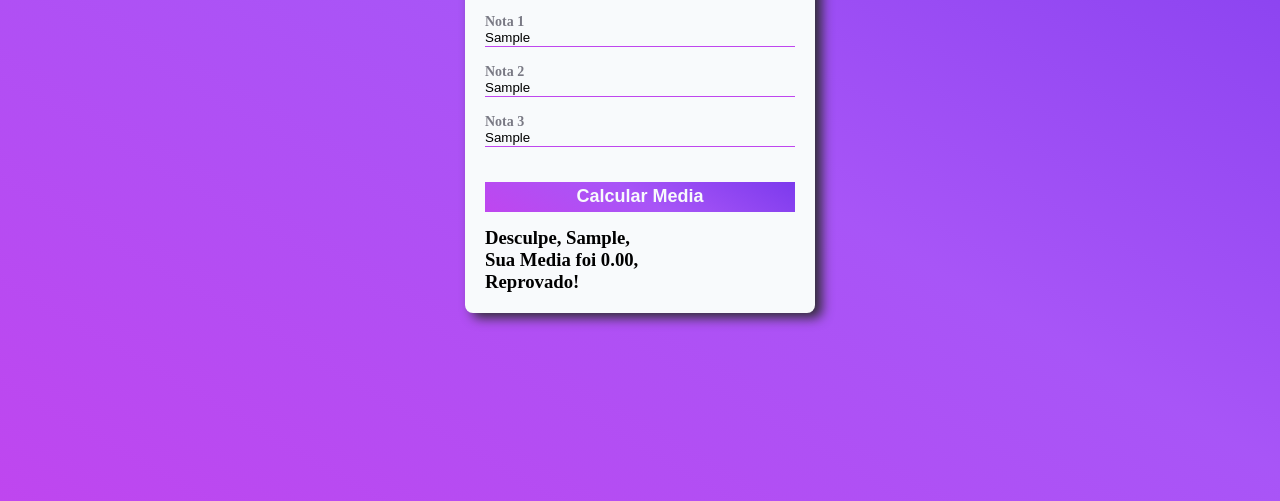
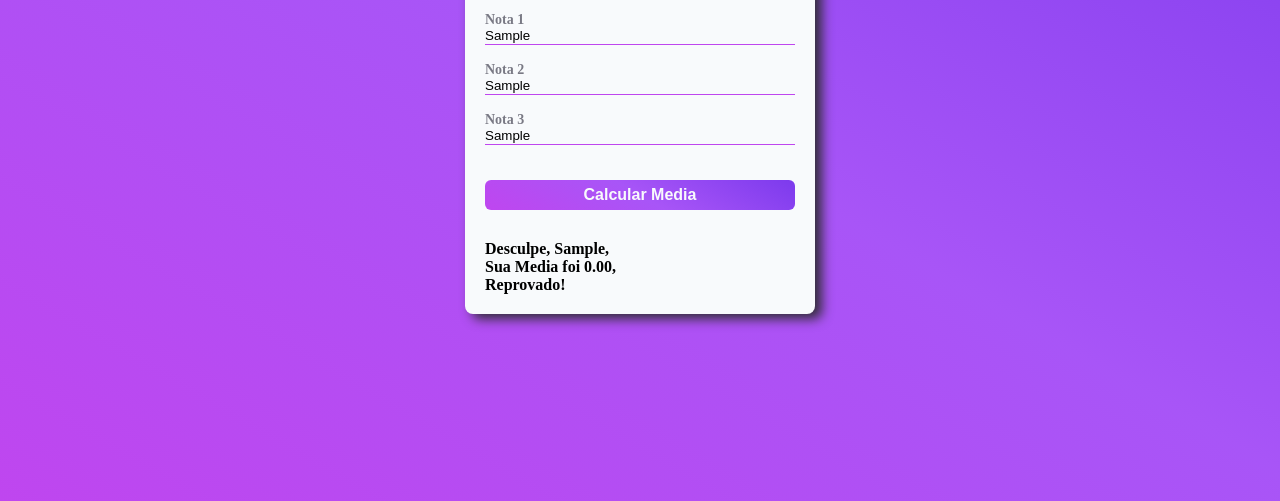
Before and after one commit to thasneto/js-before-react, a plain HTML site: page index.html in a window 1280 px wide. Both pictures are taken after typing "Sample", "Sample", "Sample", "Sample" into the empty fields and a click on the button "Calcular Media". Shown: the part 299-800 px from the top of the page. Drawn offline with Linux system fonts and the light colour scheme.

Commit message:
melhorias de interface

```diff
--- a/assets/css/style.css
+++ b/assets/css/style.css
@@ -78,10 +78,24 @@ form button {
 	margin: 20px 0 0 0;
 	height: 30px;
 	border: none;
+	border-radius: 6px;
 	background: var(--color-gradient);
-	font-size: 18px;
+	font-size: 16px;
 	font-weight: 700;
 	color: var(--color-light-50);
+	cursor: pointer;
+	transition: transform 0.2s ease, box-shadow 0.2s ease;
+}
+
+form button:hover {
+	transform: scale(1.05);
+	box-shadow: 0 4px 10px rgba(0,0,0,0.3);
+}
+
+#result {
+	border-radius: 6px;
+	margin-top: 15px;
+	font-weight: bold;
 }
 
 @media (max-width: 400px) {
--- a/assets/js/script.js
+++ b/assets/js/script.js
@@ -79,7 +79,7 @@ botaoCalc.addEventListener ("click", () => {
 });
 
 const calcMedia = (nome, n1, n2, n3) => {
-	const media = (n1 + n2 + n3) / 3;
+	const media = (n1*0.3 + n2*0.3 + n3*0.4);
 
 	if (media < 50) {
 		return `Desculpe, ${nome},<br>Sua Media foi ${media.toFixed(2)},<br>Reprovado!`;
--- a/index.html
+++ b/index.html
@@ -56,10 +56,10 @@
 			<!-- APPLY FORM -->
 			<button type="button" id="botao">Calcular Media</button>
 
-			<h3 id="result"></h3>
+			<span id="result"></span>
 		</form>
 	</main>
-	<script src="assets/js/script.js"></script>
 </body>
+<script src="assets/js/script.js"></script>
 
 </html>
```
